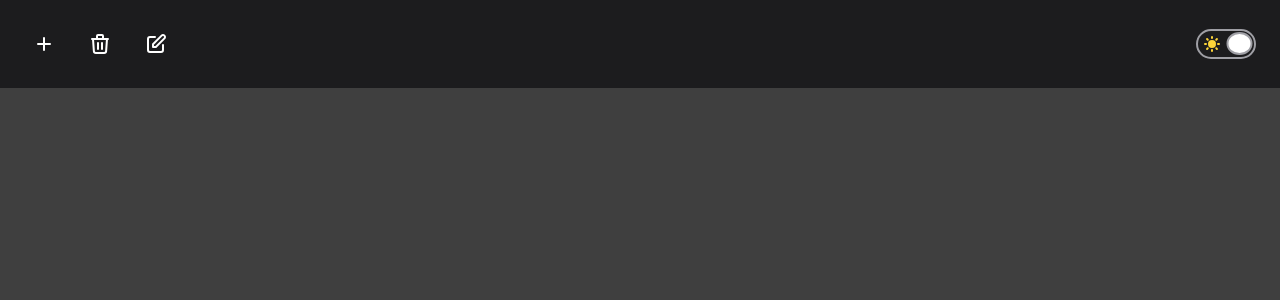
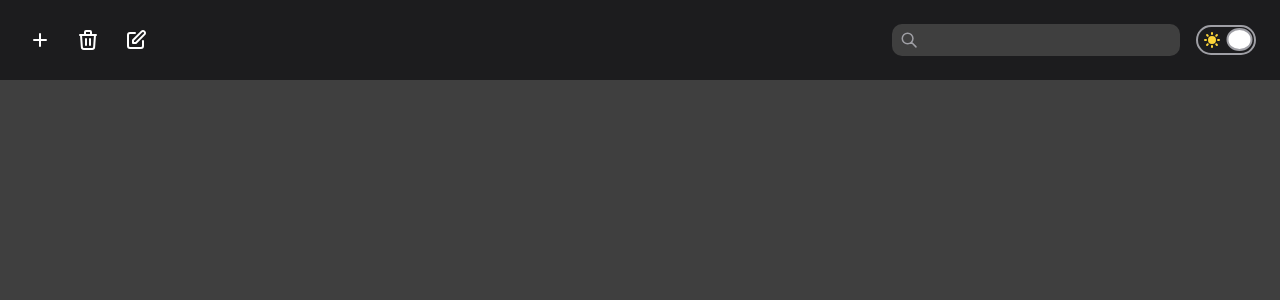
Before and after one commit to dmytro-chushko/apple-notes-copy, a React (Create React App) app: page / in a window 1280 px wide. Shown: the top 300 px of the page. Built offline with nearby package versions, Linux system fonts and the light colour scheme.

Commit message:
feat: Add search box with debounce hook

```diff
--- a/src/components/controls-bar/controls-bar.styled.ts
+++ b/src/components/controls-bar/controls-bar.styled.ts
@@ -4,6 +4,10 @@ export const ControlsContainer = styled.nav`
 	display: flex;
 	align-items: center;
 	gap: ${({ theme }) => theme.size.m};
+
+	@media (${({ theme }) => theme.media.maxMobile}) {
+		gap: ${({ theme }) => theme.size.s};
+	}
 `;
 
 export const ControlButton = styled.button`
@@ -18,14 +22,16 @@ export const ControlButton = styled.button`
 
 	transition: ${({ theme }) => theme.animation.primaryTransition};
 
-	:hover {
-		transform: scale(1.2);
-		border-radius: 6px;
-		background-color: ${({ theme }) => theme.colors.primaryChangingBgc};
+	@media (hover: hover) {
+		:hover {
+			transform: scale(1.3);
+			border-radius: 6px;
+			background-color: ${({ theme }) => theme.colors.primaryChangingBgc};
+		}
 	}
 
 	:active {
-		transform: scale(1);
+		transform: scale(1.1);
 		transition-duration: 0.2s;
 	}
 `;
--- a/src/components/header/header.component.tsx
+++ b/src/components/header/header.component.tsx
@@ -1,9 +1,10 @@
 import { ThemeSwitcher } from "components/theme-switcher";
 import { AppContext } from "providers";
 import { useContext } from "react";
+import { ControlsBar } from "components/controls-bar";
+import { SearchBox } from "components/search-box";
 
 import * as Styled from "./heder.styled";
-import { ControlsBar } from "components/controls-bar";
 
 export const Header = () => {
 	const { isDark, setIsDark } = useContext(AppContext);
@@ -11,6 +12,9 @@ export const Header = () => {
 	return (
 		<Styled.HeaderContainer>
 			<ControlsBar />
+			<Styled.SearchWrapper>
+				<SearchBox />
+			</Styled.SearchWrapper>
 			<ThemeSwitcher isChecked={isDark} switcher={setIsDark} />
 		</Styled.HeaderContainer>
 	);
--- a/src/components/header/heder.styled.ts
+++ b/src/components/header/heder.styled.ts
@@ -18,3 +18,12 @@ export const HeaderContainer = styled.header`
 		padding: ${({ theme }) => theme.size.l};
 	}
 `;
+
+export const SearchWrapper = styled.div`
+	margin-left: auto;
+	margin-right: ${({ theme }) => theme.size.m};
+
+	@media (${({ theme }) => theme.media.medMobile}) {
+		margin-right: 0;
+	}
+`;
--- /dev/null
+++ b/src/components/search-box/index.ts
@@ -0,0 +1 @@
+export { SearchBox } from "./search-box.component";
--- /dev/null
+++ b/src/components/search-box/search-box.component.tsx
@@ -0,0 +1,28 @@
+import { useContext, useState, useEffect } from "react";
+
+import * as Styled from "./search-box.styled";
+import { AppContext } from "providers";
+import { useDebounced } from "hooks/debounce";
+
+export const SearchBox = () => {
+	const { setSearchTerm } = useContext(AppContext);
+	const [value, setValue] = useState<string>("");
+	const debouncedSearchTerm = useDebounced(value, 500);
+
+	const handleChange = (e: React.ChangeEvent<HTMLInputElement>) => {
+		setValue(e.target.value);
+	};
+
+	useEffect(() => {
+		if (debouncedSearchTerm) {
+			setSearchTerm && setSearchTerm(debouncedSearchTerm);
+		}
+	}, [debouncedSearchTerm]);
+
+	return (
+		<Styled.SearchContainer>
+			<Styled.SearchField type="text" value={value} onChange={handleChange} />
+			<Styled.Icon />
+		</Styled.SearchContainer>
+	);
+};
--- /dev/null
+++ b/src/components/search-box/search-box.styled.ts
@@ -0,0 +1,31 @@
+import styled from "styled-components";
+import { ReactComponent as SearchIcon } from "assets/icons/search.svg";
+
+export const SearchContainer = styled.div`
+	position: relative;
+`;
+
+export const SearchField = styled.input`
+	height: ${({ theme }) => theme.size.xl};
+	padding: ${({ theme }) => theme.size.s};
+	padding-left: ${({ theme }) => theme.size.xl};
+
+	color: ${({ theme }) => theme.colors.primaryChangingColor};
+	border-radius: 10px;
+	border: none;
+	background-color: ${({ theme }) => theme.colors.primaryChangingBgc};
+
+	transition: ${({ theme }) => theme.animation.primaryTransition};
+`;
+
+export const Icon = styled(SearchIcon)`
+	position: absolute;
+	top: 50%;
+	left: ${({ theme }) => theme.size.s};
+
+	width: ${({ theme }) => theme.fontSize.medium};
+	height: ${({ theme }) => theme.fontSize.medium};
+
+	stroke: ${({ theme }) => theme.colors.primaryChangingColor};
+	transform: translateY(-50%);
+`;
--- a/src/components/theme-switcher/theme-switcher.styled.ts
+++ b/src/components/theme-switcher/theme-switcher.styled.ts
@@ -35,7 +35,9 @@ export const SwitcherContainer = styled.label`
 	cursor: pointer;
 	border: ${({ theme }) => theme.border.primaryBorder};
 	border-radius: 100px;
+	background-color: ${({ theme }) => theme.colors.secondaryChangingBgc};
 
+	@media (hover: hover) {
 		:hover ${LightThemeIcon} {
 			animation: rolling ${({ theme }) => theme.animation.primaryAnimation};
 			animation-duration: 3s;
@@ -72,9 +74,16 @@ export const SwitcherContainer = styled.label`
 				}
 			}
 		}
+	}
 
 	input {
 		display: none;
+	}
+
+	@media (${({ theme }) => theme.media.medMobile}) {
+		position: fixed;
+		top: ${({ theme }) => `calc(${theme.size.xl} + ${theme.size.l})`};
+		right: ${({ theme }) => theme.size.s};
 	}
 `;
 
--- /dev/null
+++ b/src/hooks/debounce.ts
@@ -0,0 +1,17 @@
+import { useEffect, useState } from "react";
+
+export const useDebounced = (value: string, delay: number): string => {
+	const [debouncedValue, setDebouncedValue] = useState<string>(value);
+
+	useEffect(() => {
+		const handler = setTimeout(() => {
+			setDebouncedValue(value);
+		}, delay);
+
+		return () => {
+			clearTimeout(handler);
+		};
+	}, [value]);
+
+	return debouncedValue;
+};
--- a/src/providers/app-context.provider.tsx
+++ b/src/providers/app-context.provider.tsx
@@ -7,17 +7,25 @@ interface IAppProvider {
 
 interface IAppContext {
 	isDark: boolean;
+	searchTerm: string;
 	setIsDark: TypeSetState<boolean> | null;
+	setSearchTerm: TypeSetState<string> | null;
 }
 
 export const AppContext = createContext<IAppContext>({
 	isDark: true,
+	searchTerm: "",
 	setIsDark: null,
+	setSearchTerm: null,
 });
 
 export const AppContextProvider = ({ children }: IAppProvider) => {
 	const [isDark, setIsDark] = useState<boolean>(true);
-	const value = useMemo(() => ({ isDark, setIsDark }), [isDark]);
+	const [searchTerm, setSearchTerm] = useState<string>("");
+	const value = useMemo(
+		() => ({ isDark, searchTerm, setIsDark, setSearchTerm }),
+		[isDark, searchTerm],
+	);
 
 	return <AppContext.Provider value={value}>{children}</AppContext.Provider>;
 };
--- a/src/styles/global.styled.ts
+++ b/src/styles/global.styled.ts
@@ -17,7 +17,7 @@ export const GlobalStyle = createGlobalStyle`
 		body {
 			font-family: DM Sans, -apple-system, BlinkMacSystemFont, "Segoe UI", "Roboto", "Oxygen",
 				"Ubuntu", "Cantarell", "Fira Sans", "Droid Sans", "Helvetica Neue", sans-serif;
-			font-size: ${({ theme }) => theme.fontSize.base};
+			font-size: ${({ theme }) => theme.fontSize.regular};
 
 			color: ${({ theme }) => theme.colors.primaryChangingColor};
 			background-color: ${({ theme }) => theme.colors.primaryChangingBgc};
@@ -26,6 +26,7 @@ export const GlobalStyle = createGlobalStyle`
 
 			@media (${({ theme }) => theme.media.minLaptop}) {
 				font-size: ${({ theme }) => theme.fontSize.medium};
+			}
 		}
 
 		img {
--- a/src/styles/theme.styled.ts
+++ b/src/styles/theme.styled.ts
@@ -35,6 +35,7 @@ export interface ITheme {
 		primaryAnimation: string;
 	};
 	media: {
+		medMobile: string;
 		maxMobile: string;
 		minTablet: string;
 		maxTablet: string;
@@ -70,7 +71,7 @@ export const theme = (isDark?: boolean): ITheme => ({
 		s: "0.5em",
 		m: "1em",
 		l: "1.5em",
-		xl: "2.5em",
+		xl: "2em",
 		themeSwitcherHeight: "30px",
 		themeSwithcerWidth: "60px",
 	},
@@ -82,6 +83,7 @@ export const theme = (isDark?: boolean): ITheme => ({
 		primaryAnimation: "1s linear infinite",
 	},
 	media: {
+		medMobile: "max-width: 389px",
 		maxMobile: "max-width: 480px",
 		minTablet: "min-width: 481px",
 		maxTablet: "max-width: 1023px",
```
Also changed, not shown: src/assets/icons/search.svg (added). Lines whose indentation alone changed are shown as unchanged.
